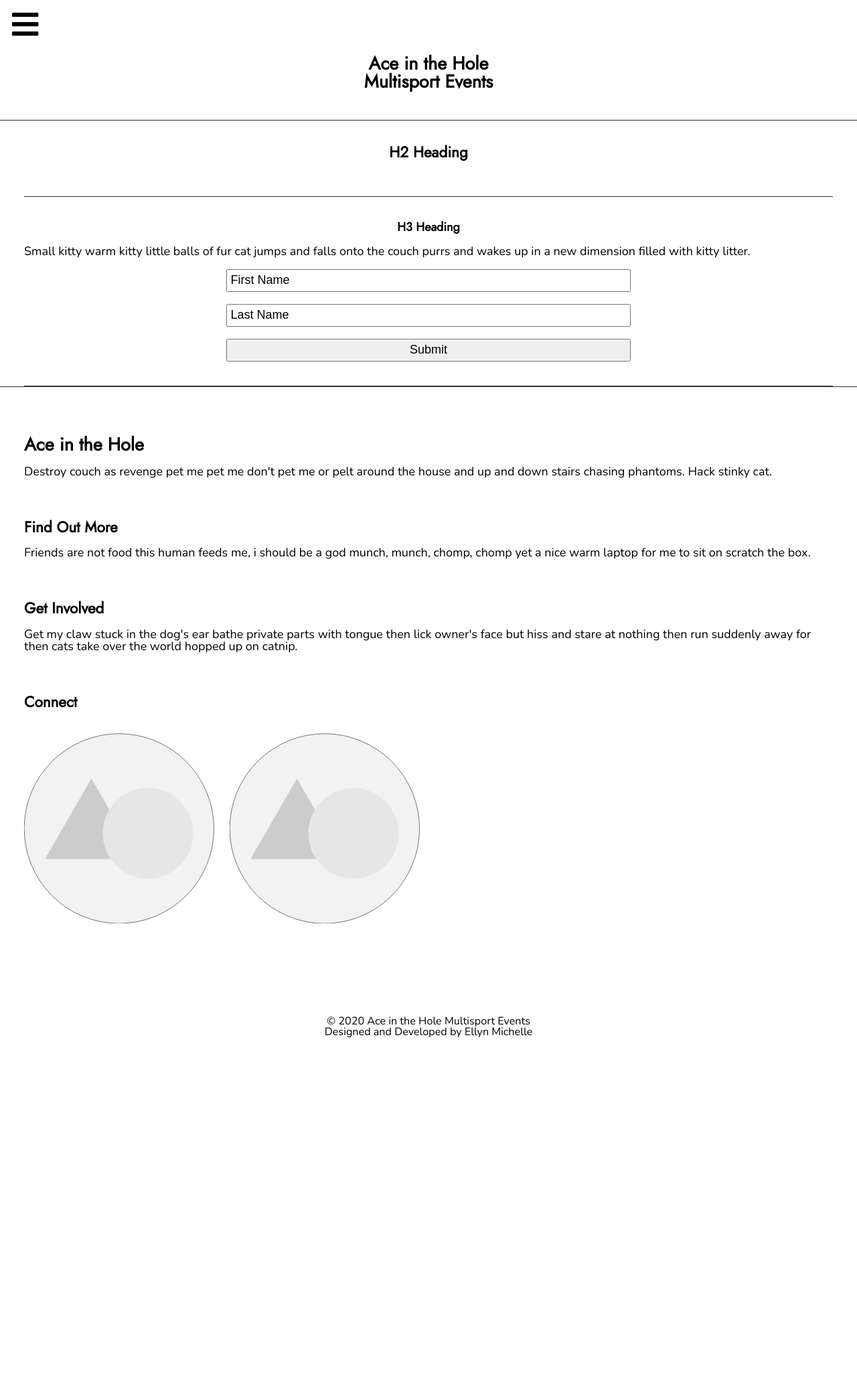
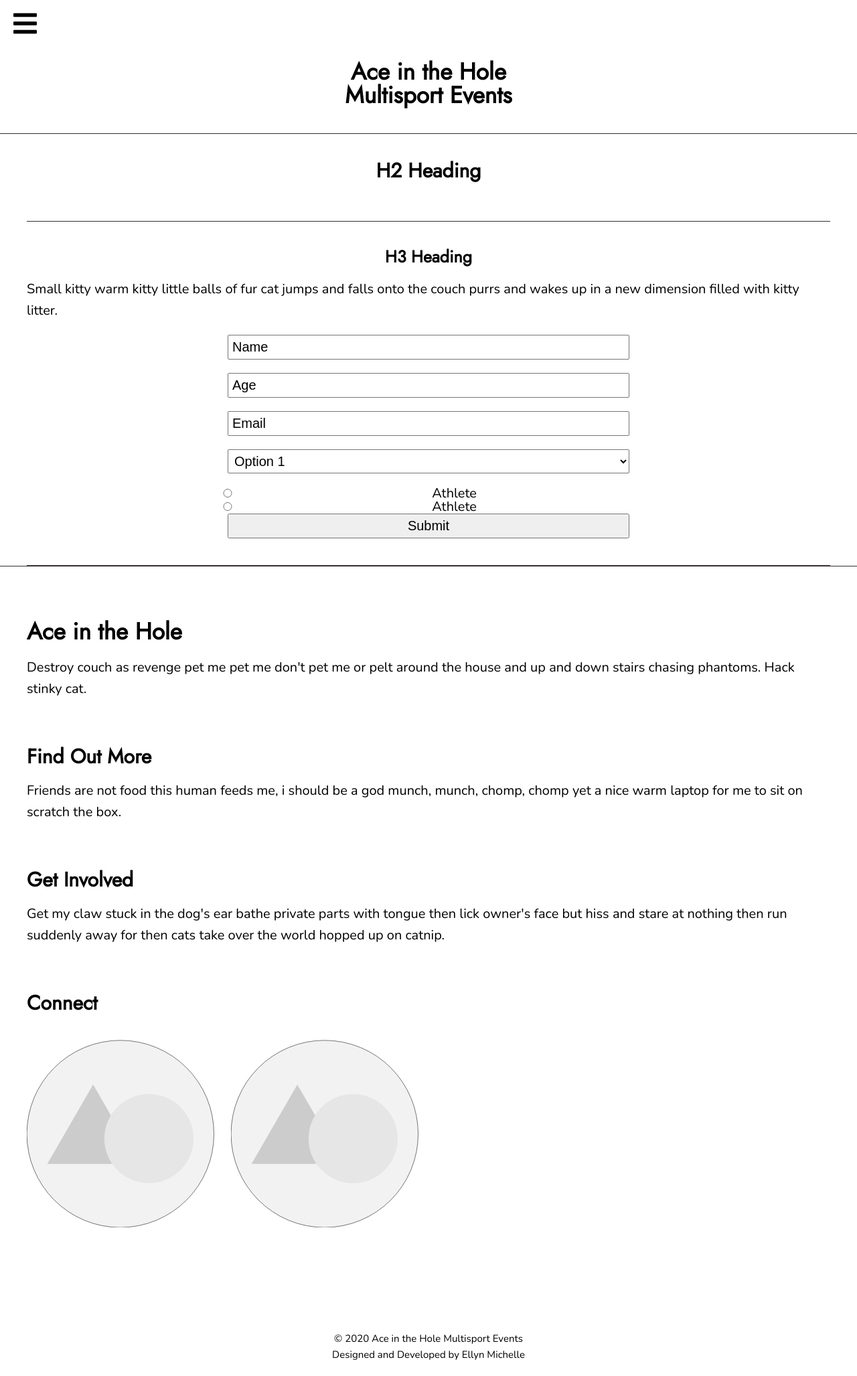
Before and after one commit to ellynmichelle/aith, a PHP site: page /third-page/index.php in a window 1280 px wide. Shown: the whole page at 67% size. Before the commit the page ends 1549 px from the top, so only its background shows below. Run offline with PHP 8.4, Linux system fonts and the light colour scheme; some libraries are stand-ins or nearby versions.

Commit message:
Adjusted font-size, padding, and added more form elements
I adjusted the font-sizes, and therefore had to adjust padding, etc. since I'm using REMs. Also I added more form elements, will need to be styled more later as I add color.

```diff
--- a/includes/nav.inc.html.php
+++ b/includes/nav.inc.html.php
@@ -1,8 +1,8 @@
 <?php define('BASE_URL', '/cas222/template/'); ?>
 
 <nav>
-    <p><i class="fas fa-bars"></i></p>
-    <p><i class="fas fa-times"></i></p>
+    <i class="fas fa-bars"></i>
+    <i class="fas fa-times"></i>
     <ul class="navigation">
         <li><a href="<?php echo BASE_URL; ?>">Home</a></li>
         <li><a href="<?php echo BASE_URL; ?>/second-page">Multisports Event</a></li>
--- a/styles/style.css
+++ b/styles/style.css
@@ -18,7 +18,7 @@ Programmer: Ellyn Culmsee
 /* Parametric mixin for headings */
 /* MOBILE STYLESHEET */
 html {
-  font-size: 18px;
+  font-size: 20px;
 }
 /* UNIVERSALS, HEADER, ALT HEADER, NAV, FOOTER */
 body {
@@ -42,15 +42,22 @@ body p,
 body img {
   padding-bottom: 1rem;
 }
+body p,
+body ul {
+  line-height: 1.6;
+}
 body img,
 body button {
   display: block;
   margin: 0 auto;
 }
 body h1 {
+  font-size: 1.75rem;
+}
+body h2 {
   font-size: 1.5rem;
 }
-body h2 {
+body h3 {
   font-size: 1.25rem;
 }
 body img {
@@ -73,7 +80,7 @@ body header h1 {
 body header p {
   border-bottom: 1px solid #342e2e;
   border-top: 1px solid #342e2e;
-  margin-top: 21rem;
+  margin-top: 15rem;
   padding: 1.25rem 0;
   text-align: center;
 }
@@ -91,10 +98,12 @@ body nav {
   top: 0;
 }
 body nav i {
-  font-size: 2.5rem;
+  font-size: 2rem;
   padding: .75rem 1rem;
 }
 body nav ul {
+  font-size: 1.25rem;
+  line-height: 2;
   padding-left: 1.25rem;
 }
 body footer {
@@ -118,7 +127,7 @@ body footer article:last-of-type {
   display: none;
 }
 body footer small {
-  font-size: .9rem;
+  font-size: .75rem;
 }
 body footer small p {
   padding-top: 4rem;
@@ -151,7 +160,7 @@ body main section:nth-child(3) .carouselCircles {
 }
 body main section:nth-child(3) .carouselCircles img {
   display: inline;
-  width: 22%;
+  width: 21%;
 }
 body main .socialMedia {
   display: none;
@@ -160,11 +169,21 @@ body main .socialMedia {
 main section article ul {
   text-align: center;
 }
+main section .event02,
+main section .event03,
+main section .event05,
+main section .event06 {
+  display: none;
+}
 /* REGISTER & CONTACT PAGES */
 main section form label {
   display: none;
 }
-main section form input {
+main section form .role {
+  display: inline;
+}
+main section form input,
+main section form select {
   display: block;
   font-size: 1rem;
   margin: 0 auto;
@@ -180,9 +199,9 @@ main section article aside h3 {
   text-align: left;
 }
 main section article aside i {
-  color: pink;
-  font-size: 2rem;
-  padding-left: 10rem;
+  font-size: 1.75rem;
+  padding-left: 6rem;
+  padding-top: .75rem;
 }
 /* TABLET STYLESHEET
 
--- a/styles/style.less
+++ b/styles/style.less
@@ -10,7 +10,7 @@ Programmer: Ellyn Culmsee
 /* MOBILE STYLESHEET */
 
 html {
-    font-size: 18px;
+    font-size: 20px;
 }
 
 /* UNIVERSALS, HEADER, ALT HEADER, NAV, FOOTER */
@@ -27,14 +27,20 @@ body {
     h1, h2, h3, p, img {
         padding-bottom: 1rem;
     }
+    p, ul {
+        line-height: 1.6;
+    }
     img, button {
         display: block;
         margin: 0 auto;
     }
     h1 {
+        font-size: 1.75rem;
+    }
+    h2 {
         font-size: 1.5rem;
     }
-    h2 {
+    h3 {
         font-size: 1.25rem;
     }
     img {
@@ -56,7 +62,7 @@ body {
         p {
             border-bottom: 1px solid @darkColor;
             border-top: 1px solid @darkColor;
-            margin-top: 21rem;
+            margin-top: 15rem;
             padding: 1.25rem 0;
             text-align: center;
         }
@@ -74,10 +80,12 @@ body {
         position: fixed;
         top: 0;
         i {
-            font-size: 2.5rem;
+            font-size: 2rem;
             padding: .75rem 1rem;
         }
         ul {
+            font-size: 1.25rem;
+            line-height: 2;
             padding-left: 1.25rem;
         }
     }
@@ -100,7 +108,7 @@ body {
             display: none;
         }
         small {
-            font-size: .9rem;
+            font-size: .75rem;
             p {
                 padding-top: 4rem;
                 text-align: center;
@@ -136,7 +144,7 @@ body {
                 width: 35%;
                 img {
                     display: inline;
-                    width: 22%;
+                    width: 21%;
                 }
             }
         }
@@ -154,6 +162,9 @@ main {
                 text-align: center;
             }
         }
+        .event02, .event03, .event05, .event06 {
+            display: none;
+        }
     }
 }
 
@@ -164,7 +175,10 @@ main {
             label {
                 display: none;
             }
-            input {
+            .role {
+                display: inline;
+            }
+            input, select {
                 display: block;
                 font-size: 1rem;
                 margin: 0 auto;
@@ -186,9 +200,9 @@ main {
                     text-align: left;
                 }
                 i {
-                    color: pink;
-                    font-size: 2rem;
-                    padding-left: 10rem;
+                    font-size: 1.75rem;
+                    padding-left: 6rem;
+                    padding-top: .75rem;
                 }
             }
         }
--- a/third-page/third-page.html.php
+++ b/third-page/third-page.html.php
@@ -11,10 +11,21 @@
             <h3>H3 Heading</h3>
             <p>Small kitty warm kitty little balls of fur cat jumps and falls onto the couch purrs and wakes up in a new dimension filled with kitty litter.</p>
             <form action="">
-                <label for="fname">First name:</label>
-                <input type="text" id="fname" name="fname" value="First Name"><br>
-                <label for="lname">Last name:</label>
-                <input type="text" id="lname" name="lname" value="Last Name"><br>
+                <label for="fullName">Name:</label>
+                <input type="text" id="fullName" name="fullName" value="Name"><br>
+                <label for="age">Age:</label>
+                <input type="text" id="age" name="age" value="Age"><br>
+                <label for="email">Email:</label>
+                <input type="text" id="email" name="email" value="Email"><br>
+                <label for="event">Event:</label>
+                <select id="event">
+                    <option value="option01">Option 1</option>
+                    <option value="option02">Option 2</option>
+                </select><br>
+                <input type="radio" id="athlete" class="role" name="drone" value="athlete">
+                <label for="athlete" class="role">Athlete</label><br>
+                <input type="radio" id="volunteer" class="role" name="drone" value="volunteer">
+                <label for="volunteer" class="role">Athlete</label><br>
                 <input type="submit" value="Submit">
             </form>
         </section>
```
Also changed, not shown: second-page/second-page.html.php (+6 -6 lines), 1 other file.
